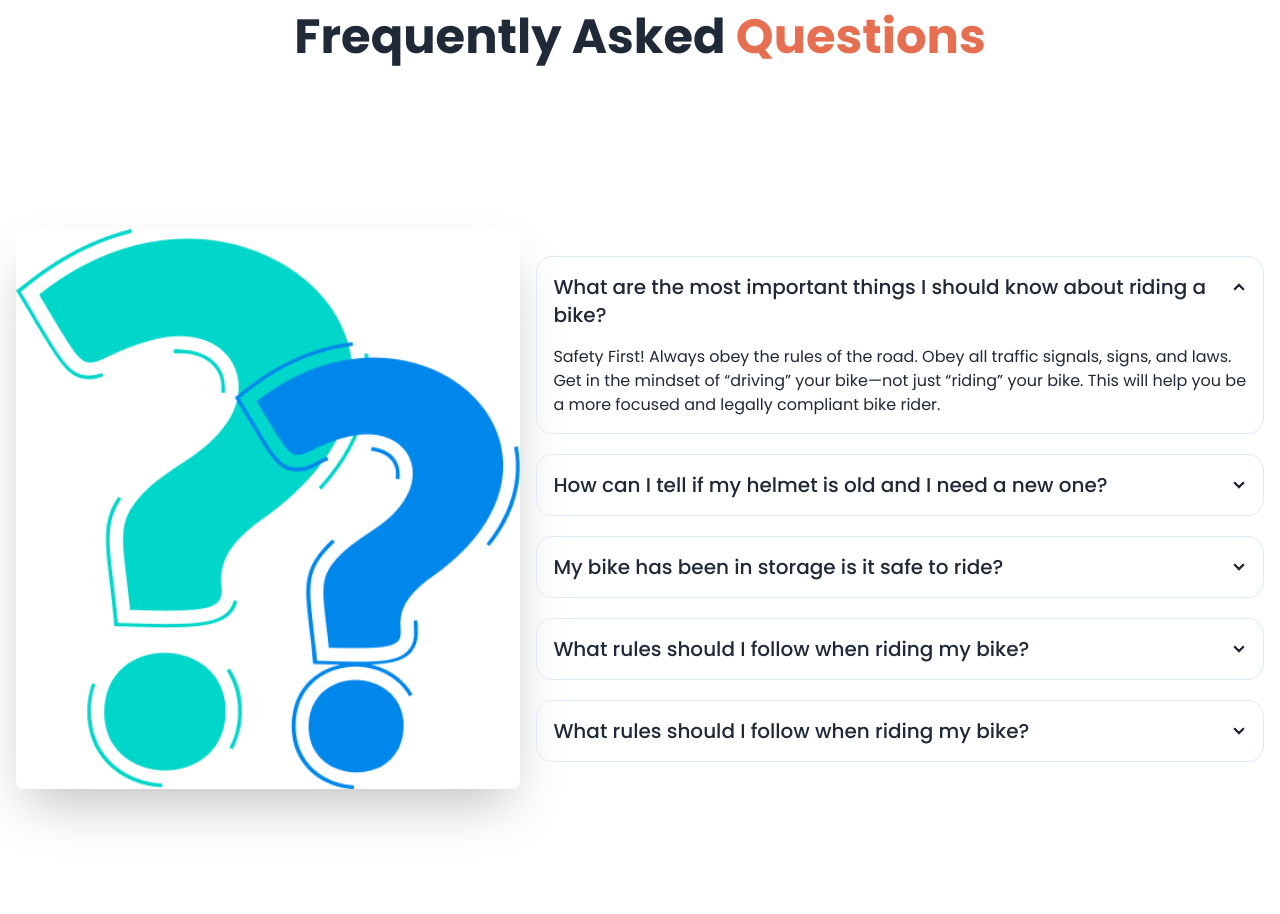
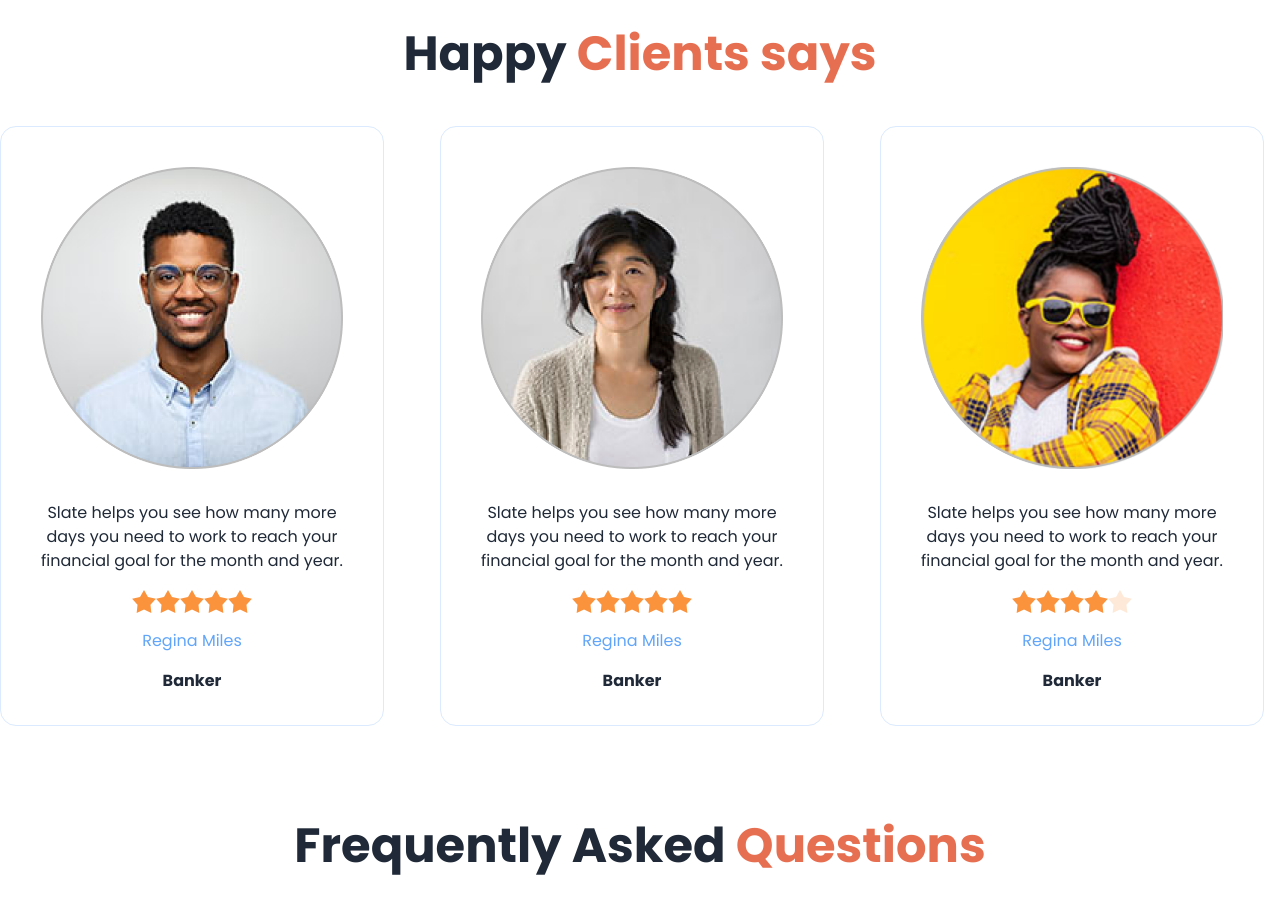
Before and after one commit to sharmin-khan/biker-zone-project, a plain HTML site: page index.html in a window 1280 px wide. Shown: the part 1836-2750 px from the top of the page. Drawn offline with nearby package versions, Linux system fonts and the light colour scheme.

Commit message:
added Happy Clients section

```diff
--- a/index.html
+++ b/index.html
@@ -144,8 +144,9 @@
     <main class="md:container mx-auto">
         <!-- Featured bike section -->
         <section class="my-24">
-            <h3 class="text-5xl font-bold text-center">Fetured Bikes In This Year</h3>
-            <p class="text-red-500 text-center font-bold mb-12">Best bike collection</p>
+            <h3 class="text-5xl font-bold text-center mb-3">Fetured Bikes In This Year</h3>
+            <p class="text-bike-primary text-center font-bold mb-1 ">Best bike collection</p>
+            <div class="h-[1px] w-16 mx-auto bg-bike-primary mb-12"></div>
             <div class="grid grid-cols-1 gap-12 md:grid-cols-2 lg:grid-cols-3 ">
                 <div>
                     <img src="images/others/feature-bike.png" alt="">
@@ -156,7 +157,6 @@
                 <div>
                     <img src="images/others/feature-bike.png" alt="">
                 </div>
-
             </div>
         </section>
         <!-- Latest Bike Section -->
@@ -204,6 +204,79 @@
                         <div class="card-actions">
                             <button class="btn bg-bike-primary text-white">Read More</button>
                         </div>
+                    </div>
+                </div>
+            </div>
+        </section>
+        <!-- Happy Clients section -->
+        <section class="my-24">
+            <h3 class="text-5xl font-bold text-center mb-12">Happy <span class="text-bike-primary">Clients says</span>
+            </h3>
+            <div class="grid grid-cols-1 gap-10 md:grid-cols-2 lg:grid-cols-3">
+                <!-- card 1 -->
+                <div class="card w-96 border border-blue-100">
+                    <figure class="px-10 pt-10">
+                        <img src="images/others/user-1.png" alt="" class="rounded-xl" />
+                    </figure>
+                    <div class="card-body items-center text-center space-y-2">
+                        <p>Slate helps you see how
+                            many more days you need
+                            to work to reach your financial
+                            goal for the month and year.</p>
+                        <div class="rating">
+                            <input type="radio" name="rating-2" class="mask mask-star-2 bg-orange-400" />
+                            <input type="radio" name="rating-2" class="mask mask-star-2 bg-orange-400" />
+                            <input type="radio" name="rating-2" class="mask mask-star-2 bg-orange-400" />
+                            <input type="radio" name="rating-2" class="mask mask-star-2 bg-orange-400"
+                                checked="checked" />
+                            <input type="radio" name="rating-2" class="mask mask-star-2 bg-orange-400" />
+                        </div>
+                        <p><span class="text-blue-400">Regina Miles</span></p>
+                        <h3 class="font-bold">Banker</h3>
+                    </div>
+                </div>
+                <!-- card 2 -->
+                <div class="card w-96 border border-blue-100">
+                    <figure class="px-10 pt-10">
+                        <img src="images/others/user-2.png" alt="" class="rounded-xl" />
+                    </figure>
+                    <div class="card-body items-center text-center space-y-2">
+                        <p>Slate helps you see how
+                            many more days you need
+                            to work to reach your financial
+                            goal for the month and year.</p>
+                        <div class="rating">
+                            <input type="radio" name="rating-2" class="mask mask-star-2 bg-orange-400" />
+                            <input type="radio" name="rating-2" class="mask mask-star-2 bg-orange-400" />
+                            <input type="radio" name="rating-2" class="mask mask-star-2 bg-orange-400" />
+                            <input type="radio" name="rating-2" class="mask mask-star-2 bg-orange-400"
+                                checked="checked" />
+                            <input type="radio" name="rating-2" class="mask mask-star-2 bg-orange-400" />
+                        </div>
+                        <p><span class="text-blue-400">Regina Miles</span></p>
+                        <h3 class="font-bold">Banker</h3>
+                    </div>
+                </div>
+                <!-- card 3 -->
+                <div class="card w-96 border border-blue-100">
+                    <figure class="px-10 pt-10">
+                        <img src="images/others/user-3.png" alt="" class="rounded-xl" />
+                    </figure>
+                    <div class="card-body items-center text-center space-y-2">
+                        <p>Slate helps you see how
+                            many more days you need
+                            to work to reach your financial
+                            goal for the month and year.</p>
+                        <div class="rating">
+                            <input type="radio" name="rating-2" class="mask mask-star-2 bg-orange-400" />
+                            <input type="radio" name="rating-2" class="mask mask-star-2 bg-orange-400" />
+                            <input type="radio" name="rating-2" class="mask mask-star-2 bg-orange-400" />
+                            <input type="radio" name="rating-2" class="mask mask-star-2 bg-orange-400"
+                                checked="checked" />
+                            <input type="radio" name="rating-2" class="mask mask-star-2 bg-orange-400" />
+                        </div>
+                        <p><span class="text-blue-400">Regina Miles</span></p>
+                        <h3 class="font-bold">Banker</h3>
                     </div>
                 </div>
             </div>
```
Lines whose indentation alone changed are shown as unchanged.
